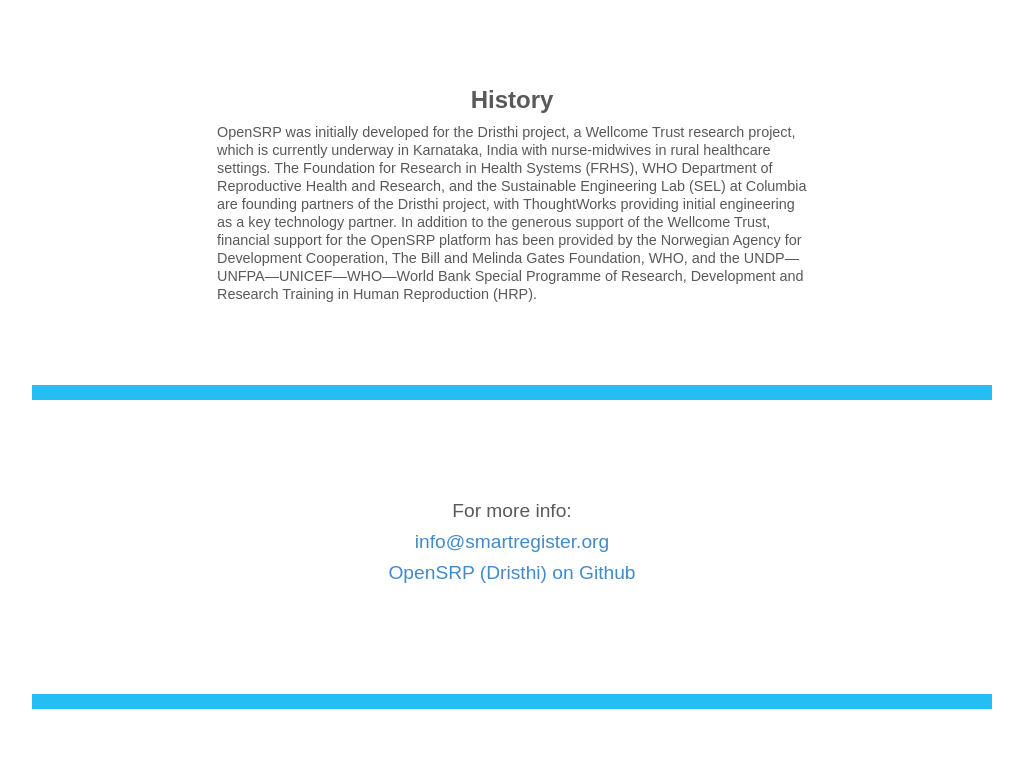
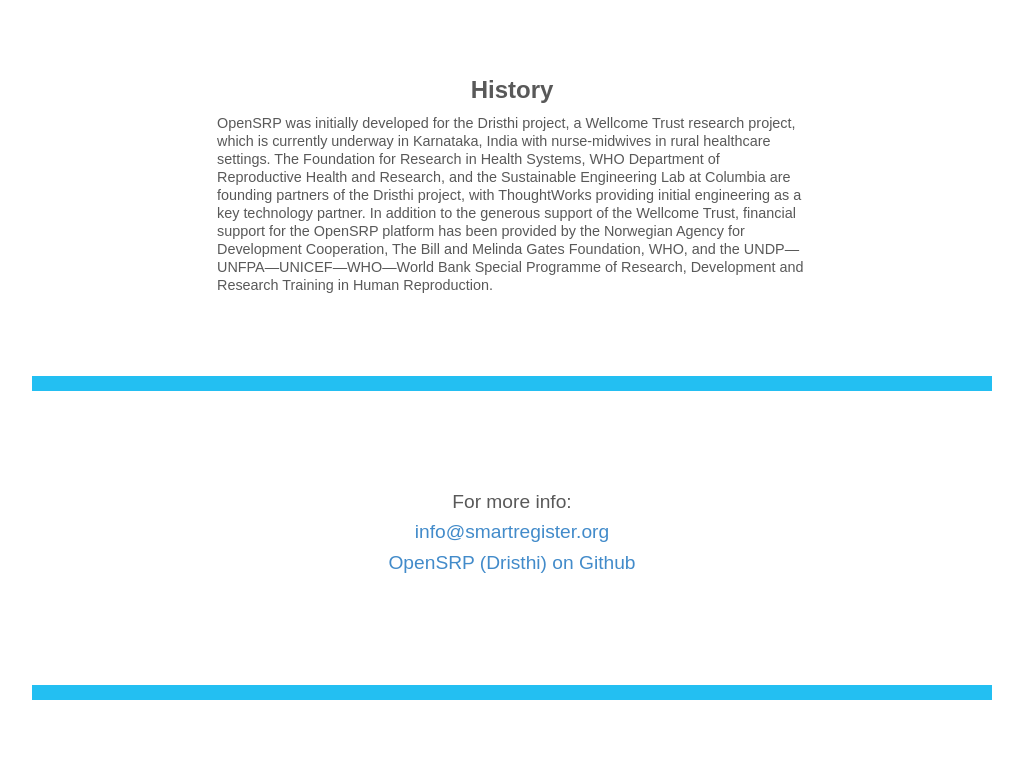
Before and after one commit to opensrp/opensrp.github.io, a plain HTML site: page index.html in a window 1280 px wide. Shown: the part 1928-2710 px from the top of the page, without its empty margins (128-1151 px from the left). Drawn offline with Linux system fonts and the light colour scheme.

Commit message:
RW: padding fix and wording for orphan

```diff
--- a/css/style.css
+++ b/css/style.css
@@ -105,7 +105,7 @@ h1, h2, h3, h4, h5{
 
 .history-box h3{
 	text-align: center;
-	padding-top: 1.4em;
+	padding-top: 1em;
 }
 
 .contact-box{
--- a/index.html
+++ b/index.html
@@ -108,7 +108,7 @@
 		<h3>History</h3>
 	</div>
 	<div class="col-md-8 col-md-offset-2">
-		<p>OpenSRP was initially developed for the Dristhi project, a Wellcome Trust research project, which is currently underway in Karnataka, India with nurse-midwives in rural healthcare settings. The Foundation for Research in Health Systems (FRHS), WHO Department of Reproductive Health and Research, and the Sustainable Engineering Lab (SEL) at Columbia are founding partners of the Dristhi project, with ThoughtWorks providing initial engineering as a key technology partner. In addition to the generous support of the Wellcome Trust, financial support for the OpenSRP platform has been provided by the Norwegian Agency for Development Cooperation, The Bill and Melinda Gates Foundation, WHO, and the UNDP—UNFPA—UNICEF—WHO—World Bank Special Programme of Research, Development and Research Training in Human Reproduction (HRP).</p>
+		<p>OpenSRP was initially developed for the Dristhi project, a Wellcome Trust research project, which is currently underway in Karnataka, India with nurse-midwives in rural healthcare settings. The Foundation for Research in Health Systems, WHO Department of Reproductive Health and Research, and the Sustainable Engineering Lab at Columbia are founding partners of the Dristhi project, with ThoughtWorks providing initial engineering as a key technology partner. In addition to the generous support of the Wellcome Trust, financial support for the OpenSRP platform has been provided by the Norwegian Agency for Development Cooperation, The Bill and Melinda Gates Foundation, WHO, and the UNDP—UNFPA—UNICEF—WHO—World Bank Special Programme of Research, Development and Research Training in Human Reproduction.</p>
 	</div>
 </div>
 
```
